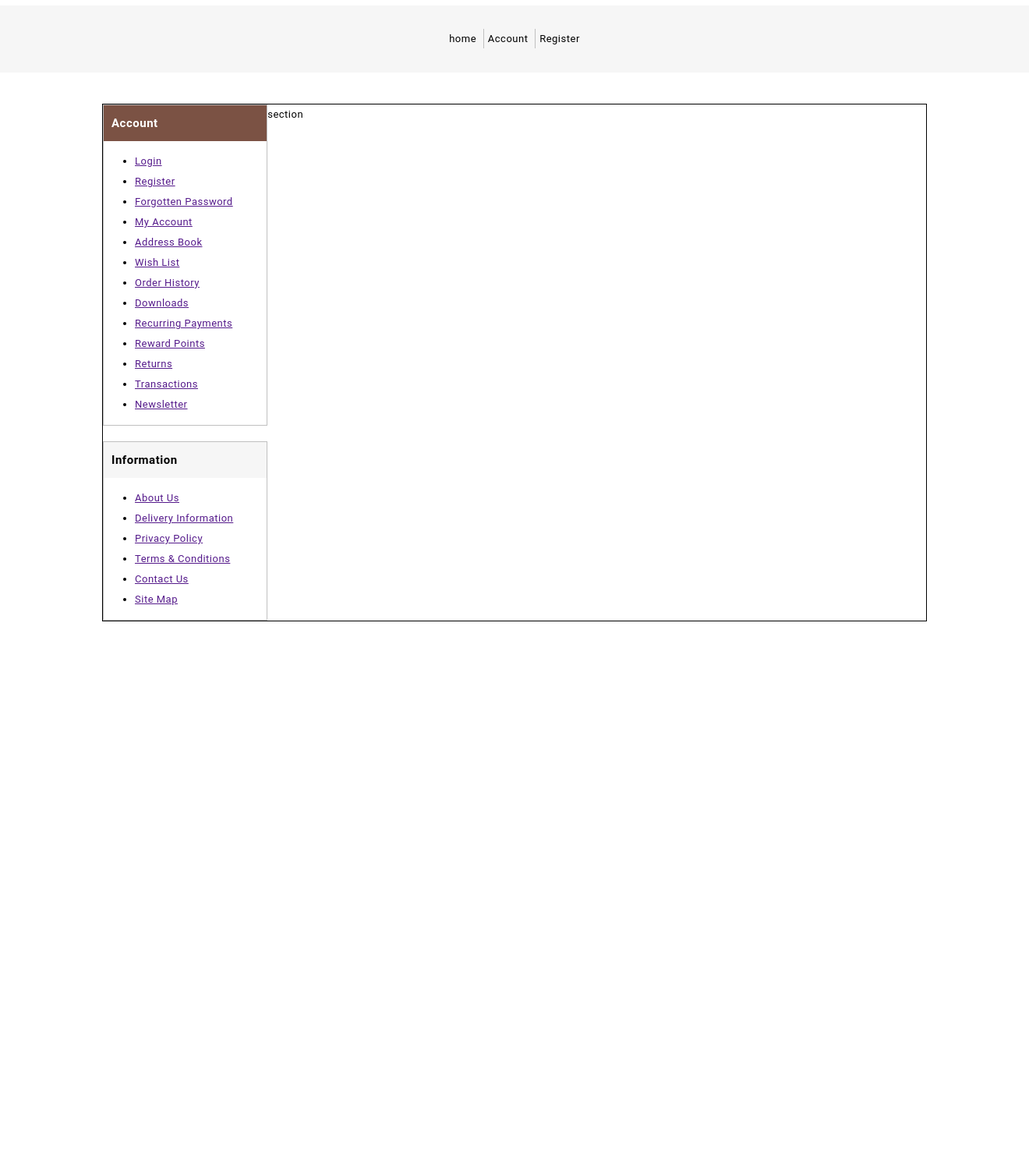
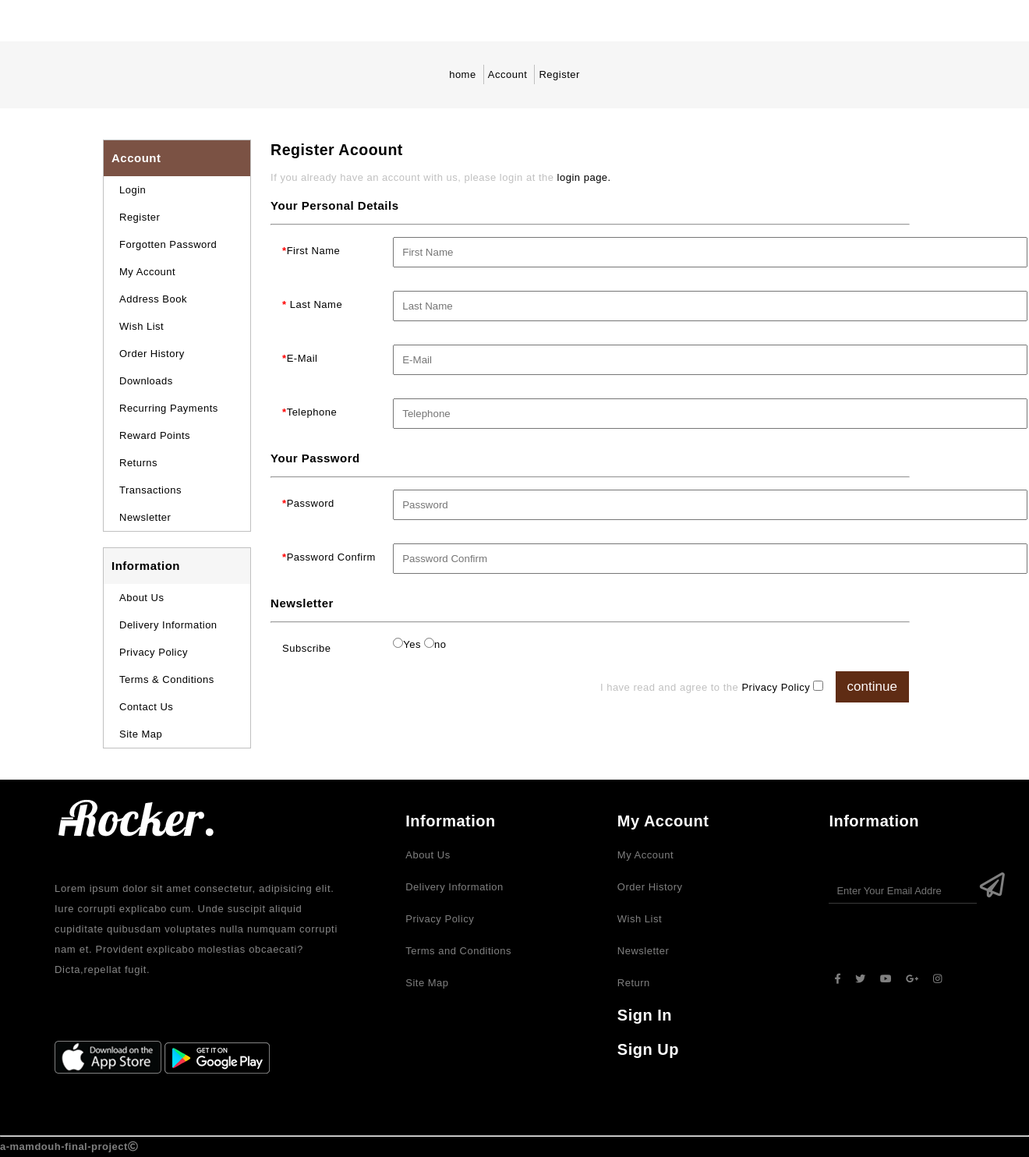
Before and after one commit to ahmadmamdouh-10/Final-Project, a PHP site: page /Register.html in a window 1320 px wide. Shown: the part 346-1830 px from the top of the page at 78% size. Before the commit the page ends 1143 px from the top, so only its background shows below. Run offline with PHP 8.4, Linux system fonts and the light colour scheme; some libraries are stand-ins or nearby versions.

Commit message:
second commet

```diff
--- a/Register.css
+++ b/Register.css
@@ -131,7 +131,7 @@ header{
 }
 /* body{aside-section} */
 .body_container{
-    border: 1px solid black;
+    /* border: 1px solid black; */
     display: flex;
     /* background:cornflowerblue; */
     width: 80%;
@@ -139,7 +139,7 @@ header{
     /* justify-content: center; */
 }
 aside{
-    width: 20%;
+    width: 18%;
 }
 .first,.secound{
     border: 1px solid silver;
@@ -165,7 +165,70 @@ aside{
     font-size: 15px;
     letter-spacing: 0.5px;
 }
-.first >
-section{
+ section{
     width: 80%;
+    /* margin: auto; */
+
 }
+.first uL,.secound ul{
+    list-style: none;
+    line-height: 35px;
+}
+.first uL >li >a,.secound ul>li>a {
+    text-decoration: none;
+    color: black;
+    margin: 20px ;
+}
+.section_container{
+    margin: 0 0 0 25px;
+    /* border: 1px solid red; */
+}
+.section_container h1{
+    margin: auto;
+}
+.section_container span{
+    color: silver;
+}
+.section_container a{
+    text-decoration: none;
+    color: black;
+}
+legend{
+    font-weight: bold;
+    font-size: 15px;
+    margin-top: 10px;
+    margin-bottom: 10px;
+}
+/* form_section */
+.form_content{
+    display: flex;
+    padding: 15px;
+
+}
+.form_content >label{
+    width: 18%;
+    margin-top: 5px;
+
+}
+.star{
+    color: red !important;
+    font-weight: bold;
+}
+input[type="text"]{
+    /* border: 1px solid; */
+    width: 405%;
+    padding: 10px;
+}
+
+input[value="continue"]{
+    border: 1px solid;
+    padding: 10px 15px;
+    background-color: rgb(95, 44, 20);
+    color: snow;
+    margin-left: 10px;
+    cursor:pointer;
+    font-size: 17px;
+}
+input[value="continue"]:hover{
+    background-color: black;
+}
--- a/Register.html
+++ b/Register.html
@@ -7,6 +7,10 @@
         <title>Register Account</title>
         <link rel="icon" href="https://demo.codezeel.com/opencart/OPC07/OPC070154/image/catalog/cart.png">
         <link rel="stylesheet" href="Register.css">
+        <!--Css Files-->
+        <link rel="stylesheet" href="https://use.fontawesome.com/releases/v5.11.2/css/all.css"
+            integrity="sha384-KA6wR/X5RY4zFAHpv/CnoG2UW1uogYfdnP67Uv7eULvTveboZJg0qUpmJZb5VqzN" crossorigin="anonymous" />
+        <link rel="stylesheet" href="css/styles.css" />
     </head>
     <body>
         <header>
@@ -85,12 +89,169 @@
                 </div>
             </aside>
             <section>
-                section
+                <div class="section_container">
+                    <h1 style="margin-bottom: 10px;">Register Acoount</h1>
+                    <div style="margin-bottom: 10px;">
+                        <span >If you already have an account with us, please login at the</span>
+                        <a href="">login page.</a>
+                    </div>
+                    <form action="" method="">
+                            <legend>Your Personal Details</legend>
+                            <hr>
+                            <div class="form_content">
+                                <label for=""><span class="star">*</span>First Name</label>
+                                <div>
+                                    <input type="text" placeholder="First Name">
+                                </div>
+                            </div>
+                            <div class="form_content">
+                                <label for=""><span class="star">*</span> Last Name</label>
+                                <div>
+                                    <input type="text"placeholder="Last Name">
+                                </div>
+                            </div>
+                            <div class="form_content">
+                                <label for=""><span class="star">*</span>E-Mail</label>
+                                <div>
+                                    <input type="text"placeholder="E-Mail">
+                                </div>
+                            </div>
+                            <div class="form_content">
+                                <label for=""><span class="star">*</span>Telephone</label>
+                                <div>
+                                    <input type="text" placeholder="Telephone">
+                                </div>
+                            </div>
+                            <legend>Your Password</legend>
+                            <hr>
+                            <div class="form_content">
+                                <label for=""><span class="star">*</span>Password</label>
+                                <div>
+                                    <input type="text" placeholder="Password">
+                                </div>
+                            </div>
+                            <div class="form_content">
+                                <label for=""><span class="star">*</span>Password Confirm</label>
+                                <div>
+                                    <input type="text" placeholder="Password Confirm">
+                                </div>
+                            </div>
+                            <legend>Newsletter</legend>
+                            <hr>
+                            <div class="form_content">
+                                <label for="">Subscribe</label>
+                                <div>
+                                    <input type="radio" name="Subscribe" ><span style="color: black;">Yes</span>
+                                    <input type="radio" name="Subscribe" ><span style="color: black;">no</span>
+                                </div>
+                            </div>
+                            <div style="float: right;">
+                                <span >I have read and agree to the</span>
+                                <a href="">Privacy Policy</a>
+                                <input type="checkbox" name="">
+                                <input type="submit" value="continue">
+                            </div>
+                            <div style="clear: both;"></div>
+                    </form>
+                </div>
             </section>
         </div>
-        <footer>
+         <!-- last-section -->
+  <footer class="last-section">
+    <div class="contact-us">
+      <div class="contact-desc">
+        <div class="top">
+          <img src="images/footer-logo.png" alt="logo" draggable="false" />
+        </div>
+        <p>
+          Lorem ipsum dolor sit amet consectetur, adipisicing elit. Iure
+          corrupti explicabo cum. Unde suscipit aliquid cupiditate quibusdam
+          voluptates nulla numquam corrupti nam et. Provident explicabo
+          molestias obcaecati? Dicta,repellat fugit.
+        </p>
+        <span>
+          <img src="images/cms-footer-1.png" alt="logo" draggable="false" />
+          <img src="images/cms-footer-2.png" alt="logo" draggable="false" />
+        </span>
+      </div>
+      <!-- ./contact-desc -->
+      <div class="information">
+        <div class="information-table">
+          <ul class="list-unstyled">
+            <li>
+              <a href="#" style="color: white; font-size: 20px; font-weight: bolder">
+                Information
+              </a>
+            </li>
+            <li><a href="#"> About Us </a></li>
+            <li><a href="#"> Delivery Information </a></li>
+            <li><a href="#"> Privacy Policy </a></li>
+            <li><a href="#"> Terms and Conditions </a></li>
+            <li><a href="#"> Site Map </a></li>
+          </ul>
+        </div>
+      </div>
+      <!-- ./information-table-->
+      <div class="information">
+        <div class="information-table">
+          <ul class="list-unstyled">
+            <li>
+              <a href="#" style="color: white; font-size: 20px; font-weight: bolder">
+                My Account
+              </a>
+            </li>
+            <li><a href="login.html"> My Account </a></li>
+            <li><a href="#"> Order History </a></li>
+            <li><a href="#"> Wish List </a></li>
+            <li><a href="#"> Newsletter </a></li>
+            <li><a href="#"> Return </a></li>
+            <li>
+              <a href="login.html" style="color: white; font-size: 20px; font-weight: bolder">
+                Sign In
+              </a>
+            </li>
+            <li>
+              <a href="register.html" style="color: white; font-size: 20px; font-weight: bolder">
+                Sign Up
+              </a>
+            </li>
+          </ul>
+        </div>
+      </div>
+      <!-- ./discount-item -->
+      <div class="information">
+        <div class="information-table">
+          <ul class="list-unstyled">
+            <li>
+              <a href="#" style="color: white; font-size: 20px; font-weight: bolder">
+                Information
+              </a>
+            </li>
+          </ul>
+          <div>
+            <input type="email" id="emailfooter" placeholder="Enter Your Email Address" />
+            <i id="emailSend" class="fa fa-paper-plane fa-sm"></i>
+          </div>
+          <br />
+          <br />
+          <br />
 
-        </footer>
-
+          <span>
+            <i class="fab fa-facebook-f"></i>
+            <i class="fab fa-twitter"></i>
+            <i class="fab fa-youtube"></i>
+            <i class="fab fa-google-plus-g"></i>
+            <i class="fab fa-instagram"></i>
+          </span>
+        </div>
+      </div>
+      <!-- ./discount-item -->
+    </div>
+    <!-- ./discount-->
+    <hr />
+    <span>
+      <h4>a-mamdouh-final-project<i class="far fa-copyright"></i></h4>
+    </span>
+  </footer>
     </body>
 </html>
```
